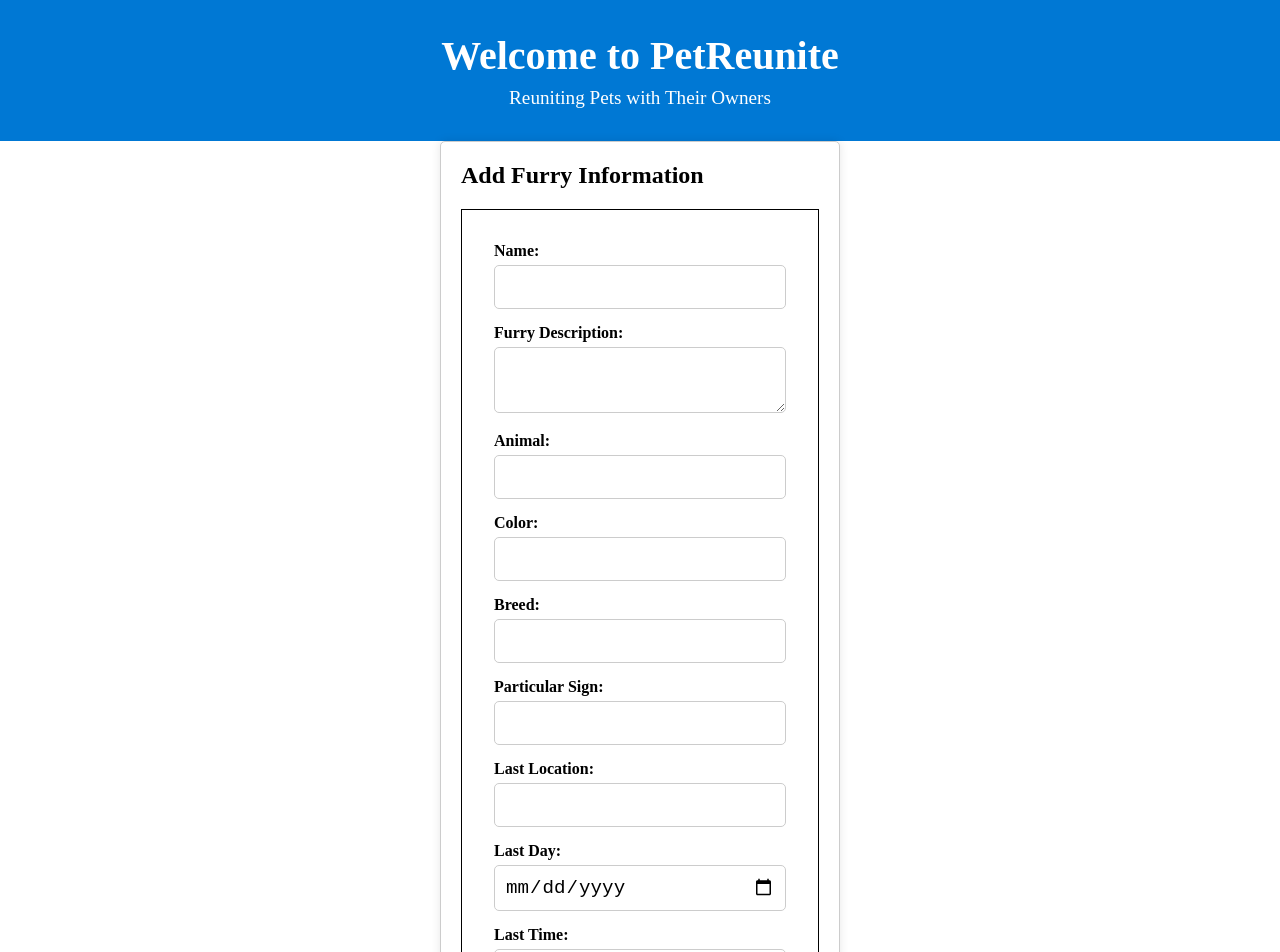
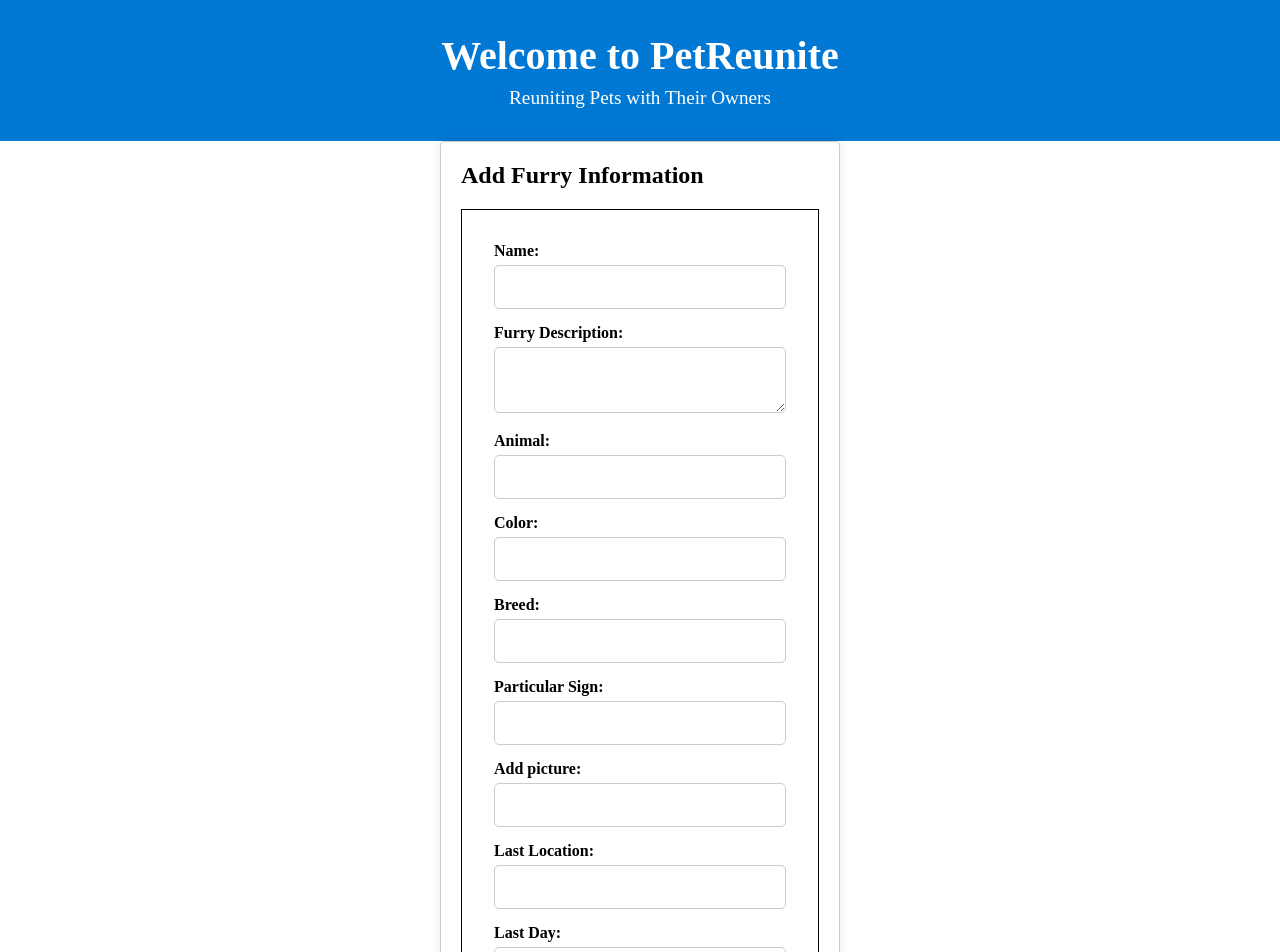
Before and after one commit to Abou2022/petreunite-frontend, a React (Create React App) app: page /add-pet in a window 1280 px wide. Shown: the top 952 px of the page. Built offline with nearby package versions, Linux system fonts and the light colour scheme.

Commit message:
add picture added to add furry

```diff
--- a/src/components/addFurry/addFurry.js
+++ b/src/components/addFurry/addFurry.js
@@ -15,7 +15,7 @@ function AddFurry() {
     lastTime: "",
     petLost: false,
     petFound: false,
-    picture: "null",
+    picture: "",
   });
   const [imagePreview, setImagePreview] = useState(null);
   // Function to handle form input changes
@@ -149,6 +149,16 @@ function AddFurry() {
             required
           />
         </div>
+        <div>
+          <label>Add picture:</label>
+          <input
+            type="picture"
+            name="AddPicture"
+            value={formData.picture}
+            onChange={handleInputChange}
+            required
+          />
+        </div>
 
         <div>
           <label>Last Location:</label>
```
